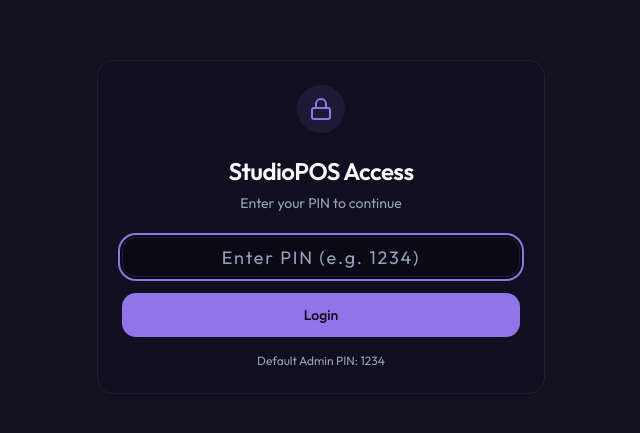
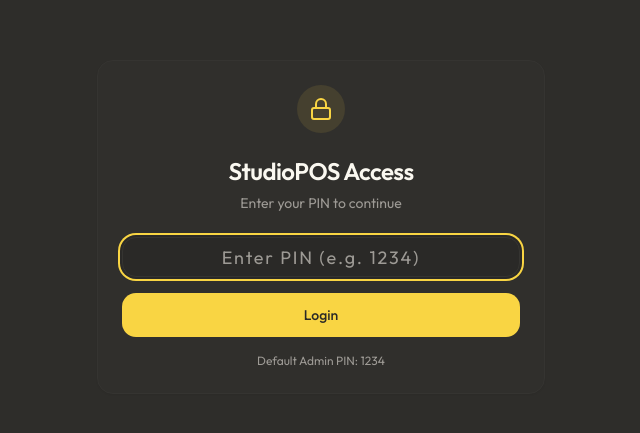
Before and after one commit to vinay-agam/studio-pos, a React (Vite) app: page /#/login in a window 1280 px wide. Shown: the part 173-606 px from the top of the page, without its empty margins (319-959 px from the left). Built offline with nearby package versions, Linux system fonts and the light colour scheme.

Commit message:
theme change

```diff
--- a/src/index.css
+++ b/src/index.css
@@ -4,48 +4,48 @@
 
 @layer base {
   :root {
-    --background: 247 50% 98%;
-    --foreground: 247 45% 15%;
+    --background: 0 0% 100%;
+    --foreground: 40 4% 16%;
     --card: 0 0% 100%;
-    --card-foreground: 247 45% 15%;
+    --card-foreground: 40 4% 16%;
     --popover: 0 0% 100%;
-    --popover-foreground: 247 45% 15%;
-    --primary: 255 85% 62%;
-    --primary-foreground: 0 0% 100%;
-    --secondary: 247 30% 92%;
-    --secondary-foreground: 255 85% 62%;
-    --muted: 247 25% 94%;
-    --muted-foreground: 247 15% 55%;
-    --accent: 255 85% 97%;
-    --accent-foreground: 255 85% 62%;
+    --popover-foreground: 40 4% 16%;
+    --primary: 48 94% 62%;
+    --primary-foreground: 40 4% 16%;
+    --secondary: 48 20% 96%;
+    --secondary-foreground: 40 4% 16%;
+    --muted: 48 10% 96%;
+    --muted-foreground: 40 4% 40%;
+    --accent: 48 20% 96%;
+    --accent-foreground: 40 4% 16%;
     --destructive: 0 84.2% 60.2%;
     --destructive-foreground: 0 0% 98%;
-    --border: 247 20% 90%;
-    --input: 247 20% 90%;
-    --ring: 255 85% 62%;
+    --border: 40 4% 90%;
+    --input: 40 4% 90%;
+    --ring: 48 94% 62%;
     --radius: 1rem;
   }
 
   .dark {
-    --background: 247 40% 6%;
-    --foreground: 210 40% 98%;
-    --card: 247 35% 9%;
-    --card-foreground: 210 40% 98%;
-    --popover: 247 35% 9%;
-    --popover-foreground: 210 40% 98%;
-    --primary: 255 70% 68%;
-    --primary-foreground: 247 40% 6%;
-    --secondary: 247 25% 15%;
-    --secondary-foreground: 210 40% 98%;
-    --muted: 247 25% 15%;
-    --muted-foreground: 215 20% 65%;
-    --accent: 247 25% 15%;
-    --accent-foreground: 210 40% 98%;
+    --background: 40 4% 16%;
+    --foreground: 48 50% 96%;
+    --card: 40 4% 18%;
+    --card-foreground: 48 50% 96%;
+    --popover: 40 4% 16%;
+    --popover-foreground: 48 50% 96%;
+    --primary: 48 94% 62%;
+    --primary-foreground: 40 4% 16%;
+    --secondary: 40 4% 20%;
+    --secondary-foreground: 48 50% 96%;
+    --muted: 40 4% 20%;
+    --muted-foreground: 40 4% 60%;
+    --accent: 40 4% 20%;
+    --accent-foreground: 48 50% 96%;
     --destructive: 0 62.8% 30.6%;
-    --destructive-foreground: 210 40% 98%;
-    --border: 247 25% 15%;
-    --input: 247 25% 15%;
-    --ring: 255 70% 68%;
+    --destructive-foreground: 48 50% 96%;
+    --border: 40 4% 20%;
+    --input: 40 4% 20%;
+    --ring: 48 94% 62%;
   }
 }
 
--- a/src/pages/DashboardPage.tsx
+++ b/src/pages/DashboardPage.tsx
@@ -198,8 +198,8 @@ export default function DashboardPage() {
                                 <AreaChart data={stats.salesData}>
                                     <defs>
                                         <linearGradient id="colorSales" x1="0" y1="0" x2="0" y2="1">
-                                            <stop offset="5%" stopColor="#8884d8" stopOpacity={0.8} />
-                                            <stop offset="95%" stopColor="#8884d8" stopOpacity={0} />
+                                            <stop offset="5%" stopColor="#F9D342" stopOpacity={0.8} />
+                                            <stop offset="95%" stopColor="#F9D342" stopOpacity={0} />
                                         </linearGradient>
                                     </defs>
                                     <CartesianGrid strokeDasharray="3 3" className="stroke-muted" />
@@ -209,7 +209,7 @@ export default function DashboardPage() {
                                         contentStyle={{ backgroundColor: 'hsl(var(--card))', borderColor: 'hsl(var(--border))', color: 'hsl(var(--foreground))' }}
                                         formatter={(value: number | undefined) => [`₹${(value || 0).toFixed(2)}`, "Sales"]}
                                     />
-                                    <Area type="monotone" dataKey="sales" stroke="#8884d8" fillOpacity={1} fill="url(#colorSales)" />
+                                    <Area type="monotone" dataKey="sales" stroke="#F9D342" fillOpacity={1} fill="url(#colorSales)" />
                                 </AreaChart>
                             </ResponsiveContainer>
                         </div>
@@ -230,8 +230,8 @@ export default function DashboardPage() {
                                     stats.recentOrders.map(order => (
                                         <div key={order.id} className="flex items-center">
                                             <span className="relative flex h-2 w-2 mr-4">
-                                                <span className={`animate-ping absolute inline-flex h-full w-full rounded-full opacity-75 ${order.status === 'completed' ? 'bg-sky-400' : 'bg-gray-400'}`}></span>
-                                                <span className={`relative inline-flex rounded-full h-2 w-2 ${order.status === 'completed' ? 'bg-sky-500' : 'bg-gray-500'}`}></span>
+                                                <span className={`animate-ping absolute inline-flex h-full w-full rounded-full opacity-75 ${order.status === 'completed' ? 'bg-yellow-400' : 'bg-gray-400'}`}></span>
+                                                <span className={`relative inline-flex rounded-full h-2 w-2 ${order.status === 'completed' ? 'bg-yellow-500' : 'bg-gray-500'}`}></span>
                                             </span>
                                             <div className="ml-0 space-y-1">
                                                 <p className="text-sm font-medium leading-none">Order #{order.id.slice(0, 6)}</p>
```
